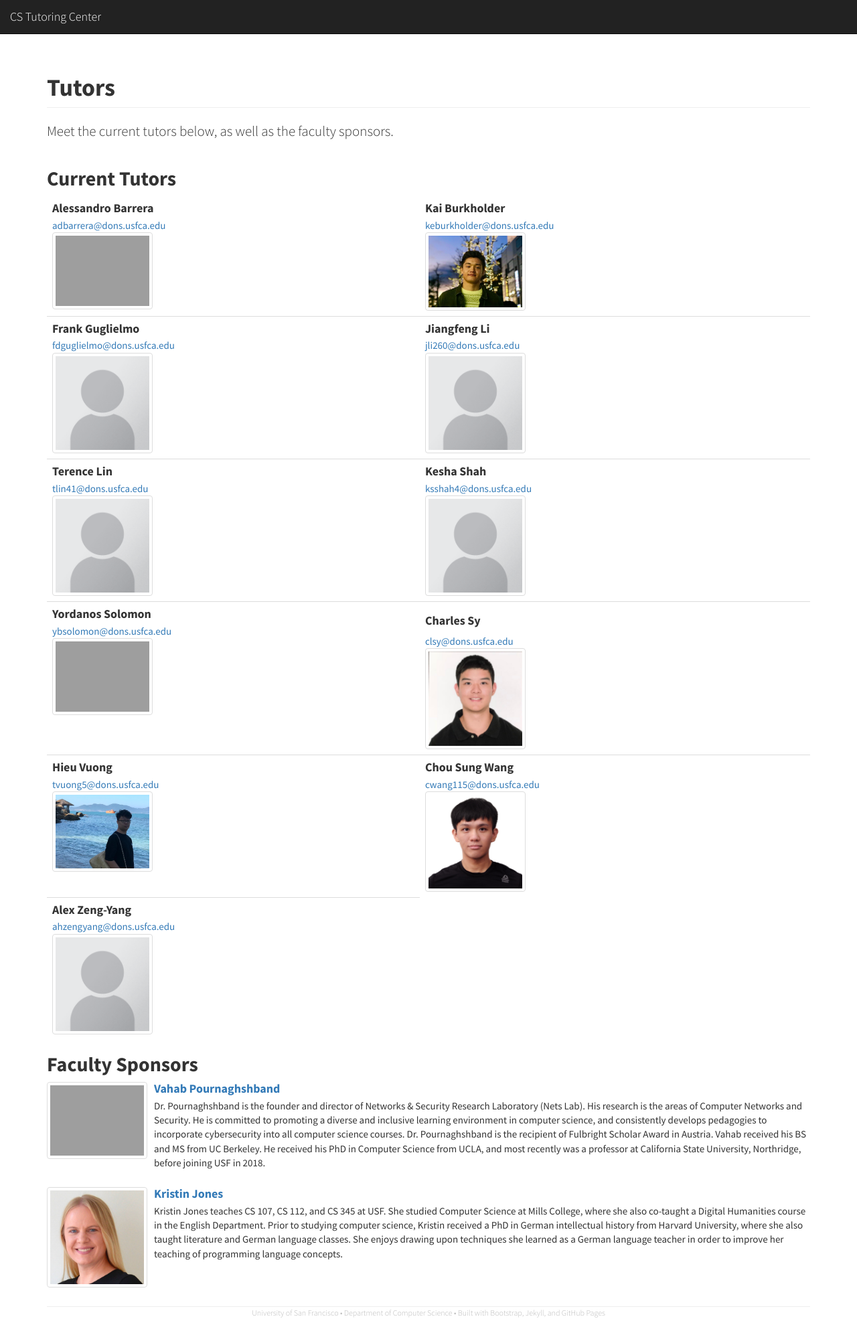
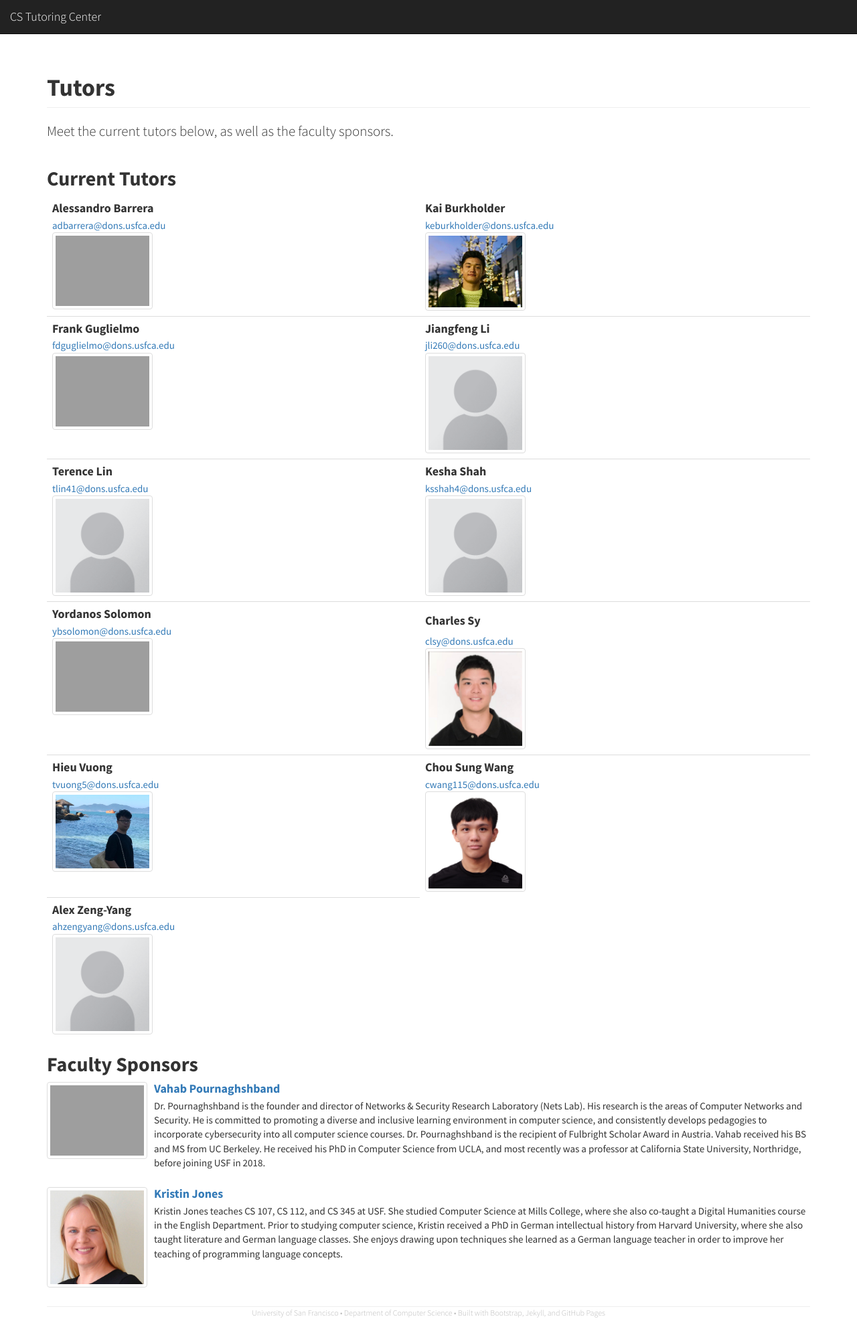
Before and after one commit to CSTutors/CSTutors.github.io, a Jekyll site: the page built from tutors/index.html, in a window 1280 px wide. Shown: the whole page at 67% size. Built offline with Jekyll 4.4.1, drawn with Linux system fonts in a browser that asks for light colours; nearby versions of some CDN libraries.

Commit message:
Update of Tutors Picture

```diff
--- a/tutors/index.html
+++ b/tutors/index.html
@@ -33,7 +33,7 @@
         <a class="pull-left" href="#">
           <a href="mailto:fdguglielmo@dons.usfca.edu">fdguglielmo@dons.usfca.edu</a>
           <img class="media-object img-thumbnail" width="150"
-            src="{{ site.url }}/img/placeholder.png">
+            src="{{ site.url }}/img/Frank_Guglielmo.png">
         </a>
       </td>
       <td>
```
Also changed, not shown: 1 other file.
